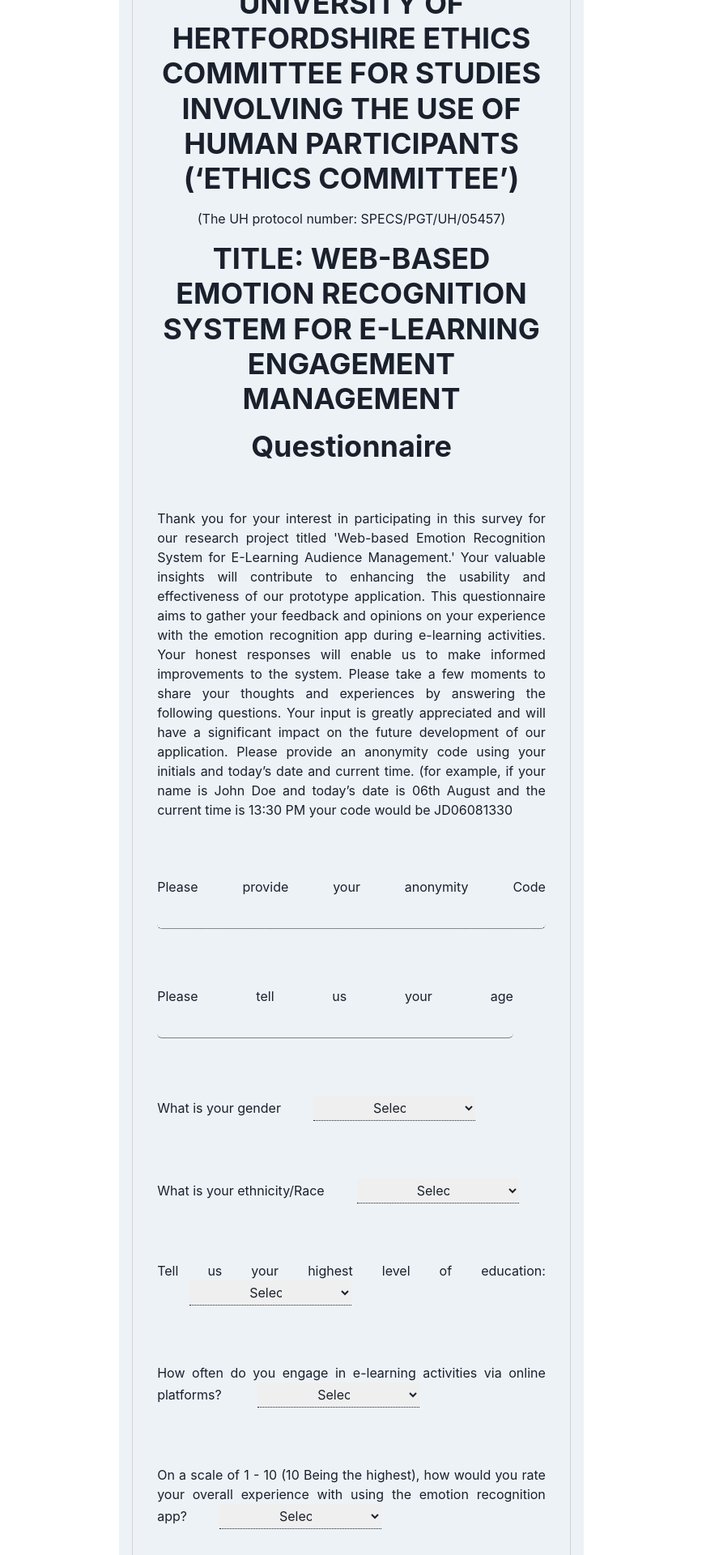
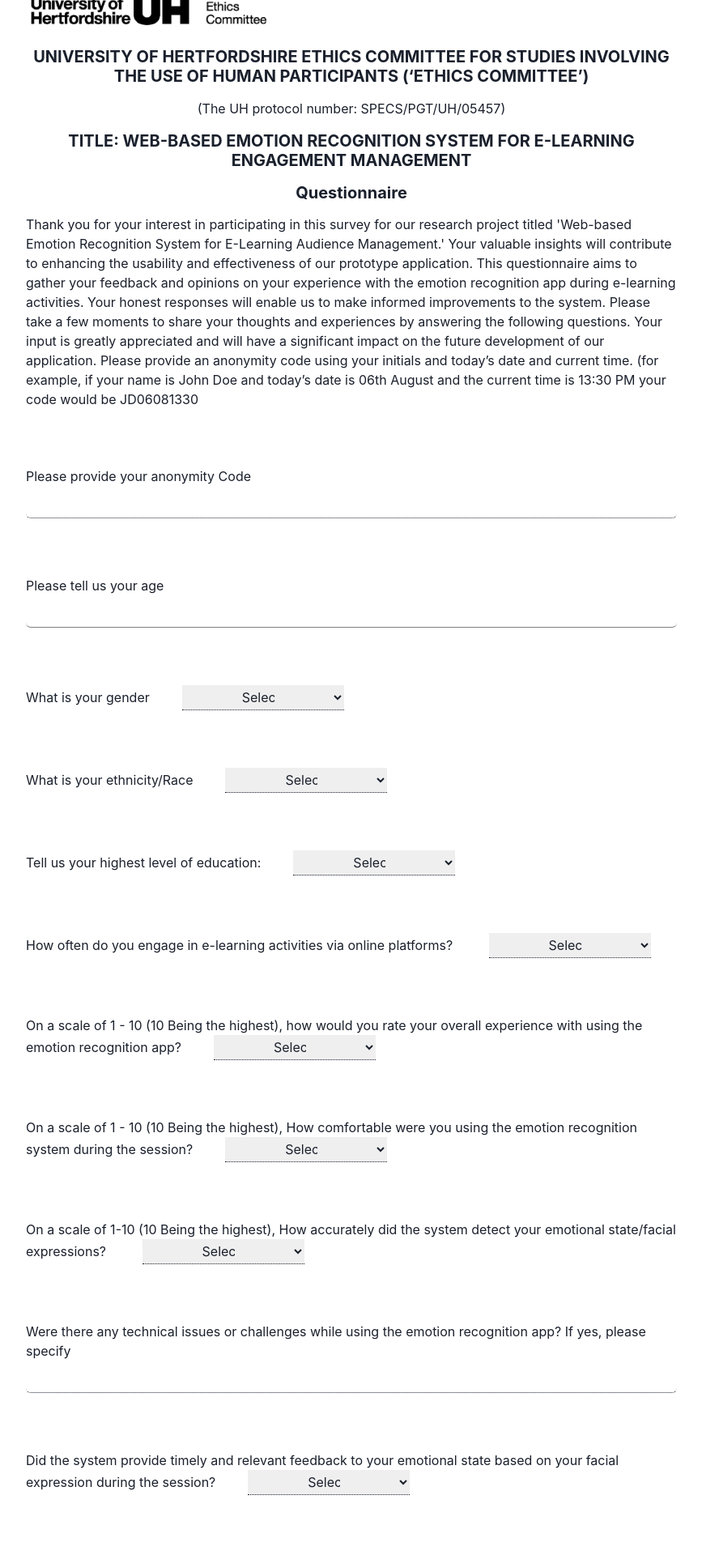
Before and after one commit to temitopeakinsoto/thesis, a React (Create React App) app: page /questionnaire in a window 1280 px wide. Shown: the part 120-2040 px from the top of the page at 81% size, without its empty margins (206-1073 px from the left). Built offline with nearby package versions, Linux system fonts and the light colour scheme.

Commit message:
use responsive fonts for questionnaire headings

```diff
--- a/src/pages/Questionnaire.jsx
+++ b/src/pages/Questionnaire.jsx
@@ -1,5 +1,5 @@
 import React, { useState } from "react";
-import { Link } from "react-router-dom";
+import { useNavigate } from "react-router-dom";
 import axios from "axios";
 import { Formik, Form } from "formik";
 import { QUESTIONNAIRE } from "../words";
@@ -16,23 +16,60 @@
   Text,
   Spacer,
   Heading,
+  Modal,
+  ModalOverlay,
+  ModalContent,
+  ModalHeader,
+  ModalBody,
+  ModalFooter,
 } from "@chakra-ui/react";
 
 const Questionnaire = () => {
+  const navigate = useNavigate();
+  const [isConfirmationOpen, setIsConfirmationOpen] = useState(false);
+  const [formValues, setFormValues] = useState(null); // Define formValues
+
   const handleSubmit = async (values) => {
+    console.log("Form values:", values);
+    setFormValues(values); // Store form values
+    setIsConfirmationOpen(true);
+  };
+
+  const handleConfirmation = async () => {
     try {
+      // Send the stored formValues to the server
       const response = await axios.post(
         "http://localhost:5000/submit_form",
-        values
+        formValues
       );
+      console.log("Response from server:", response.data);
+
+      navigate("/success");
     } catch (error) {
       console.error("Error submitting form:", error);
     }
   };
 
+  // const handleSubmit = async (values) => {
+  //   console.log("Form values:", values);
+
+  //   try {
+  //     // Send the data to the server
+  //     const response = await axios.post(
+  //       "http://localhost:5000/submit_form",
+  //       values
+  //     );
+  //     console.log("Response from server:", response.data);
+
+  //     navigate("/success");
+  //   } catch (error) {
+  //     console.error("Error submitting form:", error);
+  //   }
+  // };
+
   return (
-    <Container>
-      <Box p={4} bg="gray.100" borderRadius="md">
+    <Container maxWidth={"900px"} pt={20}>
+      <Box p={[2, 4, 6, 8]} bg="gray.10" borderRadius="md">
         <Formik
           initialValues={{
             code: "",
@@ -52,28 +89,30 @@
           onSubmit={handleSubmit}
         >
           {({ values, handleChange }) => (
-            <Form className="consent-form">
+            <Form>
               <Box textAlign="left">
-                <img src={logo} width="300" />
+                <img src={logo} width={["300px", "350px", "400px"]} />
               </Box>
               <br />
-              <Heading mb={4}>{QUESTIONNAIRE.HEADING}</Heading>
-              <Text mb={4} as="h3">
+              <Heading size="md" mb={4} textAlign="center">
+                {QUESTIONNAIRE.HEADING}
+              </Heading>
+              <Text mb={4} as="h2" textAlign="center">
                 (The UH protocol number: SPECS/PGT/UH/05457)
               </Text>
-              <Heading mb={4}>{QUESTIONNAIRE.TITLE}</Heading>
+              <Heading size="md" mb={4} textAlign="center">
+                {QUESTIONNAIRE.TITLE}
+              </Heading>
 
               <Spacer />
               <Stack spacing={15}>
-                <Heading>Questionnaire</Heading>
-                <FormControl mb={4}>
-                  <Text mt={10} textAlign="justify">
-                    {QUESTIONNAIRE.INTRODUCTION}
-                  </Text>
-                </FormControl>
+                <Heading size="md" textAlign="center">
+                  Questionnaire
+                </Heading>
+                <FormControl mb={4}>{QUESTIONNAIRE.INTRODUCTION}</FormControl>
 
                 <FormControl mb={4}>
-                  <Text mt={10} textAlign="justify">
+                  <Text mt={10}>
                     Please provide your anonymity Code
                     <Input
                       type="text"
@@ -89,7 +128,7 @@
                   </Text>
                 </FormControl>
                 <FormControl mb={4}>
-                  <Text mt={10} mr={10} textAlign="justify">
+                  <Text mt={10}>
                     Please tell us your age
                     <Input
                       type="number"
@@ -105,7 +144,7 @@
                   </Text>
                 </FormControl>
                 <FormControl mb={4}>
-                  <Text mt={10} textAlign="justify">
+                  <Text mt={10}>
                     What is your gender
                     <select
                       name="gender"
@@ -132,7 +171,7 @@
                 </FormControl>
 
                 <FormControl mb={4}>
-                  <Text mt={10} textAlign="justify">
+                  <Text mt={10}>
                     What is your ethnicity/Race
                     <select
                       name="ethnicity"
@@ -173,7 +212,7 @@
                   </Text>
                 </FormControl>
                 <FormControl mb={4}>
-                  <Text mt={10} textAlign="justify">
+                  <Text mt={10}>
                     Tell us your highest level of education:
                     <select
                       name="education"
@@ -206,7 +245,7 @@
                   </Text>
                 </FormControl>
                 <FormControl mb={4}>
-                  <Text mt={10} textAlign="justify">
+                  <Text mt={10}>
                     How often do you engage in e-learning activities via online
                     platforms?{" "}
                     <select
@@ -233,7 +272,7 @@
                   </Text>
                 </FormControl>
                 <FormControl mb={4}>
-                  <Text mt={10} textAlign="justify">
+                  <Text mt={10}>
                     On a scale of 1 - 10 (10 Being the highest), how would you
                     rate your overall experience with using the emotion
                     recognition app?
@@ -266,7 +305,7 @@
                   </Text>
                 </FormControl>
                 <FormControl mb={4}>
-                  <Text mt={10} textAlign="justify">
+                  <Text mt={10}>
                     On a scale of 1 - 10 (10 Being the highest), How comfortable
                     were you using the emotion recognition system during the
                     session?
@@ -299,7 +338,7 @@
                   </Text>
                 </FormControl>
                 <FormControl mb={4}>
-                  <Text mt={10} textAlign="justify">
+                  <Text mt={10} as="h6" size="xs">
                     On a scale of 1-10 (10 Being the highest), How accurately
                     did the system detect your emotional state/facial
                     expressions?{" "}
@@ -332,7 +371,7 @@
                   </Text>
                 </FormControl>
                 <FormControl mb={4}>
-                  <Text mt={10} textAlign="justify">
+                  <Text mt={10}>
                     Were there any technical issues or challenges while using
                     the emotion recognition app? If yes, please specify
                     <Input
@@ -349,7 +388,7 @@
                   </Text>
                 </FormControl>
                 <FormControl mb={4}>
-                  <Text mt={10} textAlign="justify">
+                  <Text mt={10}>
                     Did the system provide timely and relevant feedback to your
                     emotional state based on your facial expression during the
                     session?
@@ -386,14 +425,36 @@
               </Text>
 
               <Button type="submit" colorScheme="teal" size="xs">
-                <Link to="/">Back</Link>
+                SUBMIT
               </Button>
-              <Button>
-                <Link to="/consent">Continue</Link>
-              </Button>
+              {/* <input type="submit" value="Enter" /> */}
             </Form>
           )}
         </Formik>
+        <>
+          <Modal
+            isOpen={isConfirmationOpen}
+            onClose={() => setIsConfirmationOpen(false)}
+            isCentered
+          >
+            <ModalOverlay marginX="10vw" width="80vw" />
+            <ModalContent>
+              <ModalHeader>Confirmation</ModalHeader>
+              <ModalBody>Are you sure you want to submit the form?</ModalBody>
+              <ModalFooter>
+                <Button colorScheme="teal" mr={3} onClick={handleConfirmation}>
+                  Yes
+                </Button>
+                <Button
+                  colorScheme="red"
+                  onClick={() => setIsConfirmationOpen(false)}
+                >
+                  No
+                </Button>
+              </ModalFooter>
+            </ModalContent>
+          </Modal>
+        </>
       </Box>
     </Container>
   );
```
